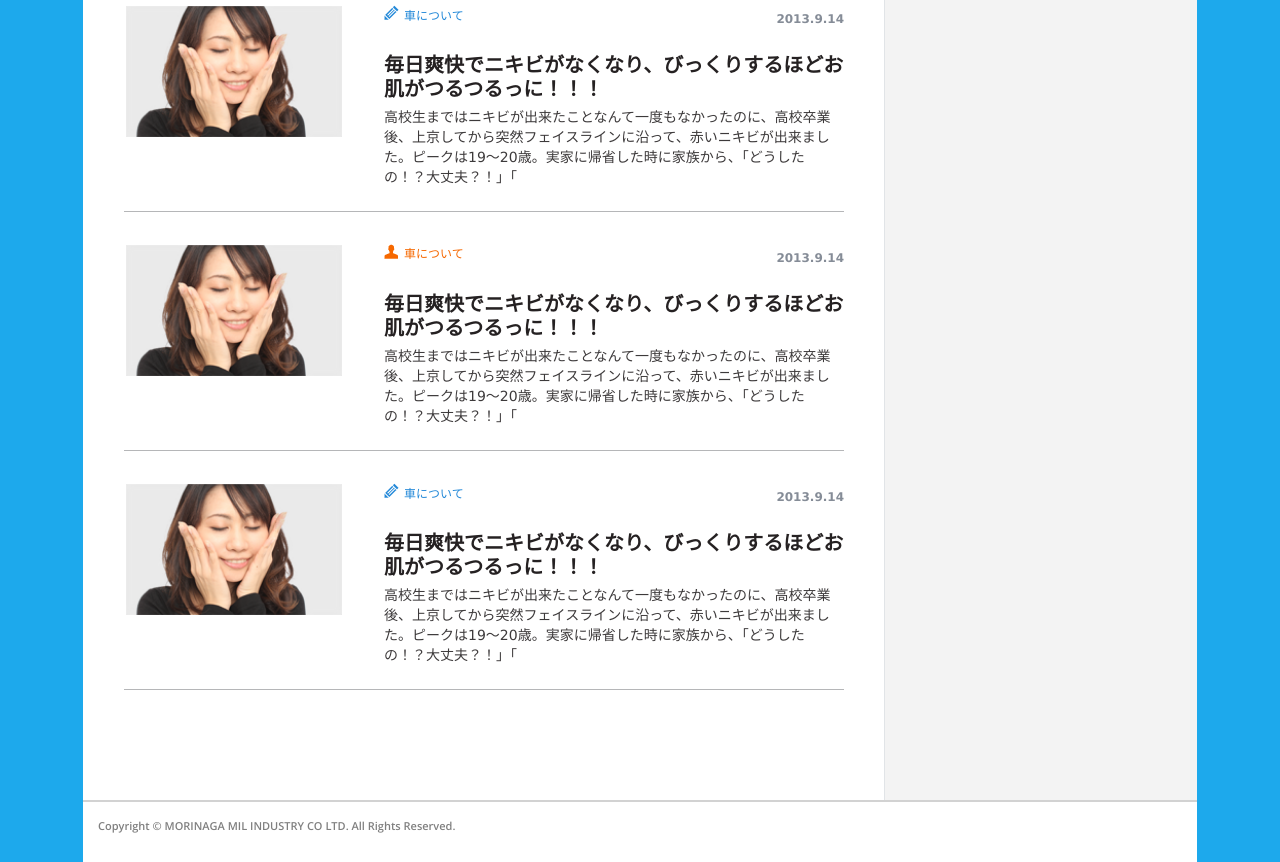
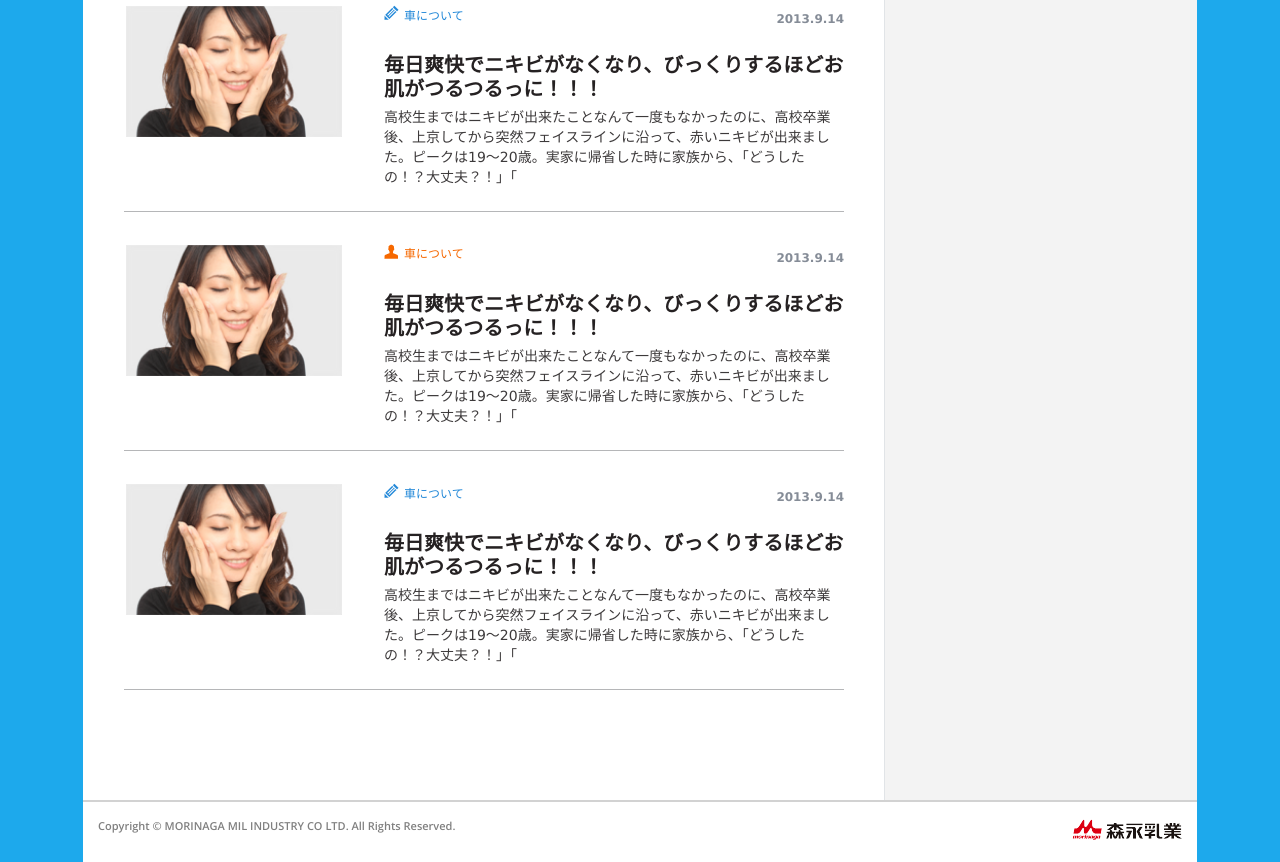
Before and after one commit to ohnmarsoe/morinaga, a plain HTML site: page list.html in a window 1280 px wide. Shown: the part 2090-2952 px from the top of the page. Drawn offline with nearby package versions, Linux system fonts and the light colour scheme; a web font is replaced by a local one.

Commit message:
Update list.html

```diff
--- a/list.html
+++ b/list.html
@@ -469,8 +469,11 @@
 
                 </div>
                     <div id="footer">
-                    <address><span>Copyright &copy; MORINAGA MIL INDUSTRY CO LTD. All Rights Reserved.</span></address>
-                    </div><!-- footer -->
+                    <address><span>Copyright &copy; MORINAGA MIL INDUSTRY CO LTD. All Rights Reserved.</span>
+                        <img src="shared/img/header/footerlogo.png">
+                    </address>
+
+                 </div><!-- footer -->
             </div>
             </div><!-- content -->
 
```
